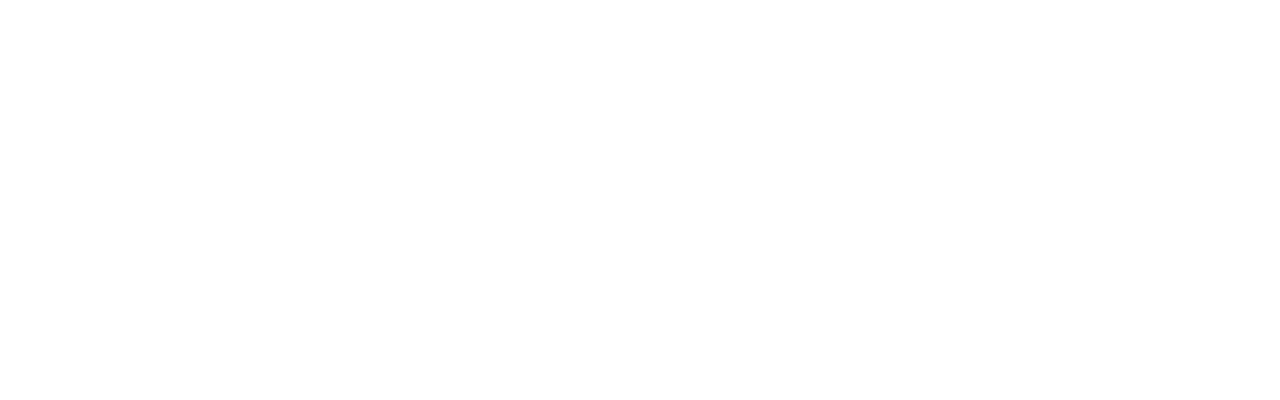
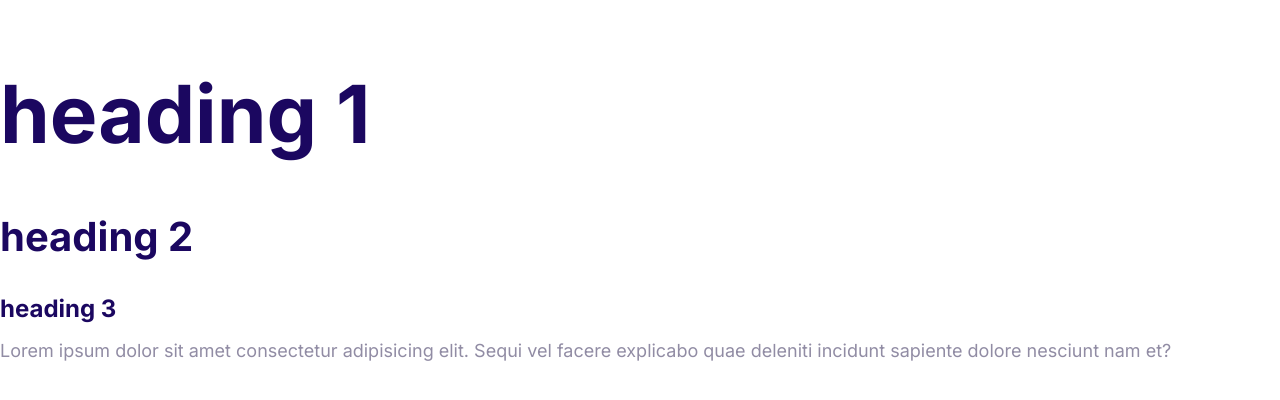
Before and after one commit to tmgAzit/milkyway, a plain HTML site: page Moshify/index.html in a window 1280 px wide. Drawn offline with Linux system fonts and the light colour scheme.

Commit message:
Define the styles for the fonts.

```diff
--- a/Moshify/css/styles.css
+++ b/Moshify/css/styles.css
@@ -5,3 +5,53 @@
   --color-headings: #1b0760;
   --color-body: #918ca4;
 }
+
+html {
+  font-size: 62.5%;
+}
+
+body {
+  font-family: Inter, arial, helvetica, sans-serif;
+  font-size: 2.4rem;
+  line-height: 1.5;
+  color: var(--color-body);
+}
+
+h1,
+h2,
+h3 {
+  color: var(--color-headings);
+  margin-bottom: 1rem;
+}
+
+h1 {
+  font-size: 7rem;
+}
+
+h2 {
+  font-size: 4rem;
+}
+
+h3 {
+  font-size: 3rem;
+}
+
+p {
+  margin-top: 0;
+}
+
+@media screen and (min-width: 1024px) {
+  body {
+    font-size: 1.8rem;
+  }
+  h1 {
+    font-size: 8rem;
+  }
+  h2 {
+    font-size: 4rem;
+  }
+
+  h3 {
+    font-size: 2.4rem;
+  }
+}
--- a/Moshify/index.html
+++ b/Moshify/index.html
@@ -4,9 +4,22 @@
     <meta charset="UTF-8" />
     <meta http-equiv="X-UA-Compatible" content="IE=edge" />
     <meta name="viewport" content="width=device-width, initial-scale=1.0" />
+    <link rel="preconnect" href="https://fonts.gstatic.com" />
+    <link
+      href="https://fonts.googleapis.com/css2?family=Inter:wght@400;700&display=swap"
+      rel="stylesheet"
+    />
     <link rel="stylesheet" href="css/normalize.css" />
     <link rel="stylesheet" href="css/styles.css" />
     <title>Document</title>
   </head>
-  <body></body>
+  <body>
+    <h1>heading 1</h1>
+    <h2>heading 2</h2>
+    <h3>heading 3</h3>
+    <p>
+      Lorem ipsum dolor sit amet consectetur adipisicing elit. Sequi vel facere
+      explicabo quae deleniti incidunt sapiente dolore nesciunt nam et?
+    </p>
+  </body>
 </html>
```
